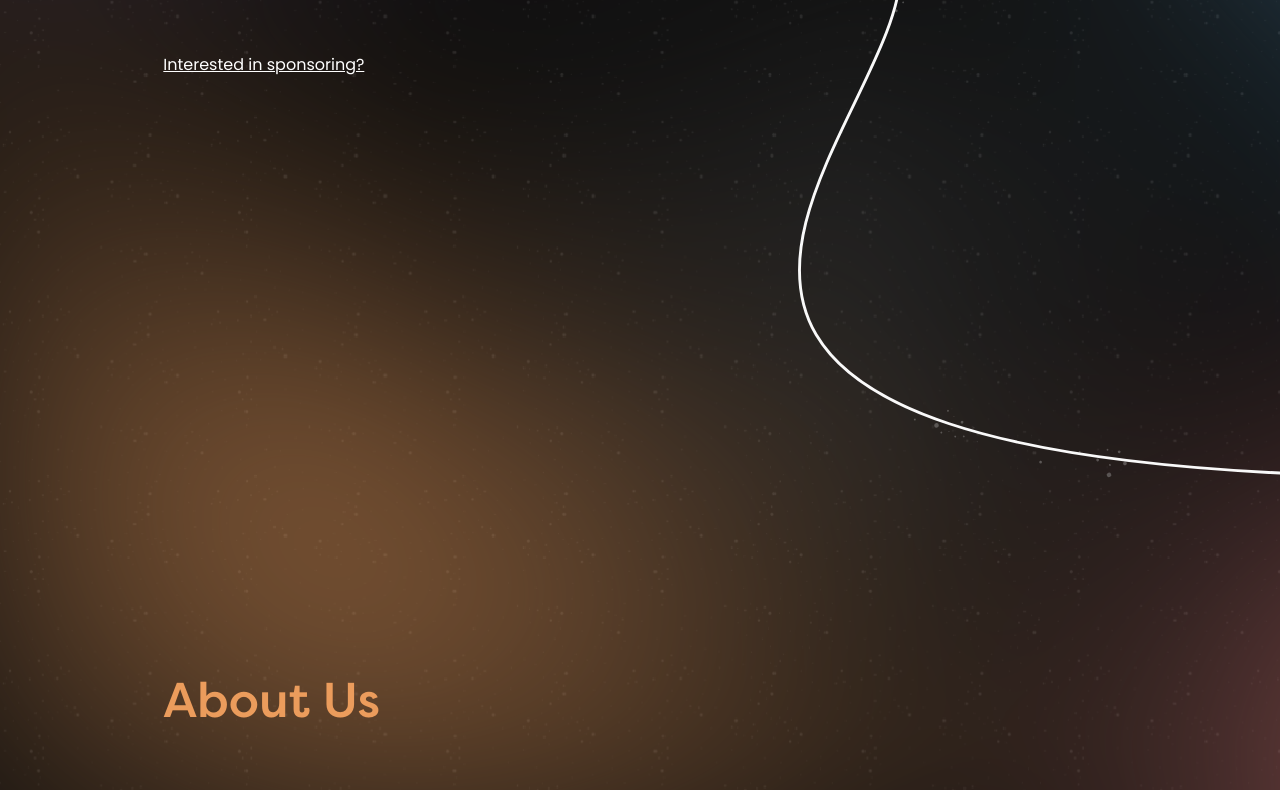
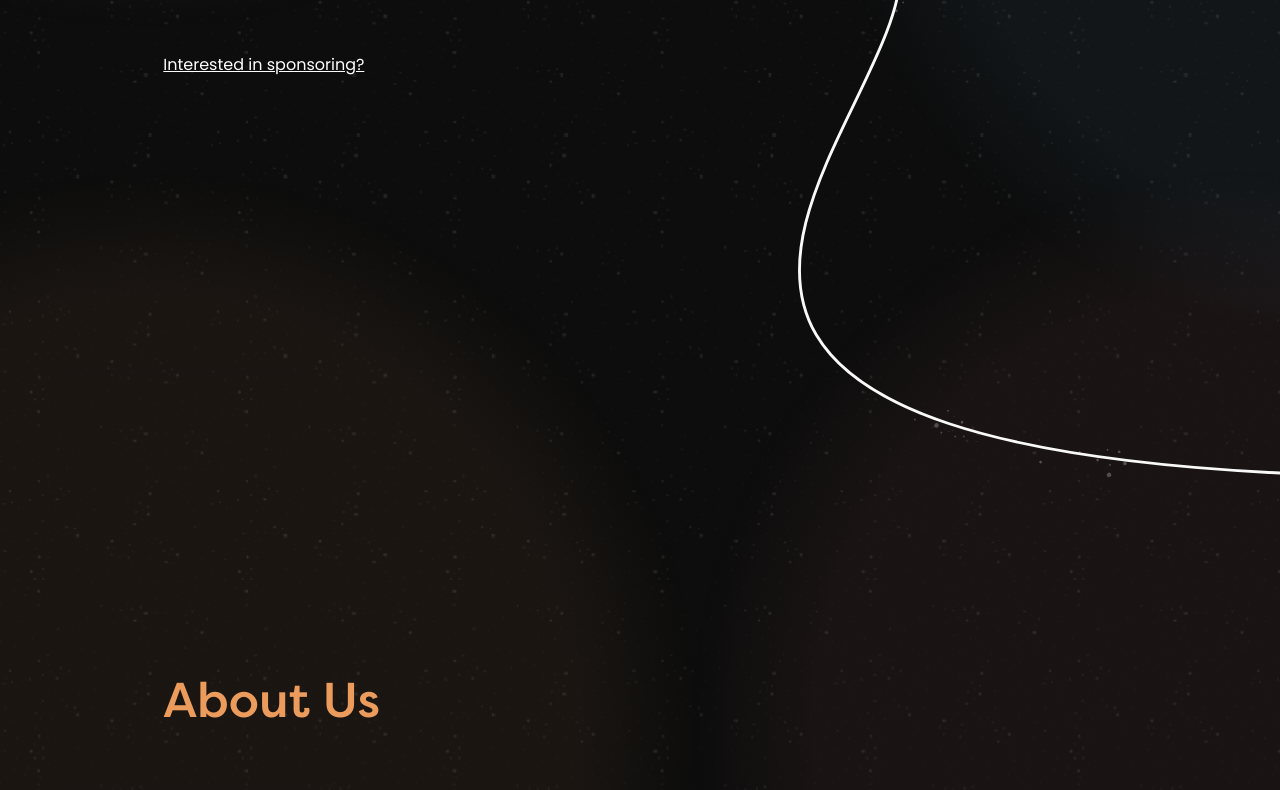
Before and after one commit to UofTHacks-Official/site-x, a Next.js app: page / in a window 1280 px wide. Shown: the part 360-1150 px from the top of the page. Built offline with nearby package versions, Linux system fonts and the light colour scheme.

Commit message:
Adjusted vectors

```diff
--- a/components/atoms/Background.jsx
+++ b/components/atoms/Background.jsx
@@ -17,7 +17,6 @@ const Wrapper = styled("div", {
   variants: {
     bg: {
       main: {
-        background: image.lightsOnly
       },
       starsOnly: {
         background: '#0D0D0D',
@@ -30,7 +29,8 @@ const Wrapper = styled("div", {
 })
 
 const StarsWrapper = styled("div", {
-  background: image.starsOnly
+  background: image.starsOnly,
+  zIndex: "-1"
 })
 
 const Padding = styled("main", {
@@ -47,8 +47,54 @@ const ArtWrapper = styled("div", {
   width: "100%",
   pointerEvents: "none",
   backgroundSize: "cover",
-  backgroundImage: vectors.stroke1
+  backgroundImage: vectors.stroke1,
 })
+
+const TopLeftGlow = styled("div", {
+  position: 'fixed',
+  top: '-95vh',
+  left: '-450px',
+  height: '1200px',
+  width: '1200px',
+  background: 'radial-gradient(circle, rgba(180,135,238,1) 0%, rgba(180,135,238,1) 50%, rgba(180,135,238,0) 65%)',
+  opacity: '0.06',
+})
+
+const TopRightGlow = styled("div", {
+  position: 'fixed',
+  top: '-55vh',
+  left: '60vw',
+  right: '0px',
+  bottom: '0px',
+  height: '1200px',
+  width: '1200px',
+  background: 'radial-gradient(circle, rgba(94,167,213,1) 0%, rgba(94,167,213,1) 50%, rgba(0,212,255,0) 65%)',
+  opacity: '0.06',
+});
+
+const BottomLeftGlow = styled("div", {
+  position: 'fixed',
+  top: '60vh',
+  left: '-450px',
+  right: '0px',
+  bottom: '0px',
+  height: '1200px',
+  width: '1200px',
+  background: 'radial-gradient(circle, rgba(235,156,92,1) 0%, rgba(235,156,92,1) 50%, rgba(235,156,92,0) 65%)',
+  opacity: '0.06',
+});
+
+const BottomRightGlow = styled("div", {
+  position: 'fixed',
+  top: '60vh',
+  left: '50vw',
+  right: '0px',
+  bottom: '0px',
+  height: '1200px',
+  width: '1200px',
+  background: 'radial-gradient(circle, rgba(223,125,125,1) 0%, rgba(223,125,125,1) 50%, rgba(223,125,125,0) 65%)',
+  opacity: '0.06',
+});
 
 /**
  *
@@ -59,6 +105,10 @@ export const MainBackground = (props) => {
   return (
     <StarsWrapper>
       <Wrapper>
+        <TopLeftGlow />
+        <TopRightGlow />
+        <BottomLeftGlow />
+        <BottomRightGlow />
         <ArtWrapper></ArtWrapper>
         {props.padded ? <Padding>{props.children}</Padding> : props.children}
       </Wrapper>
```
